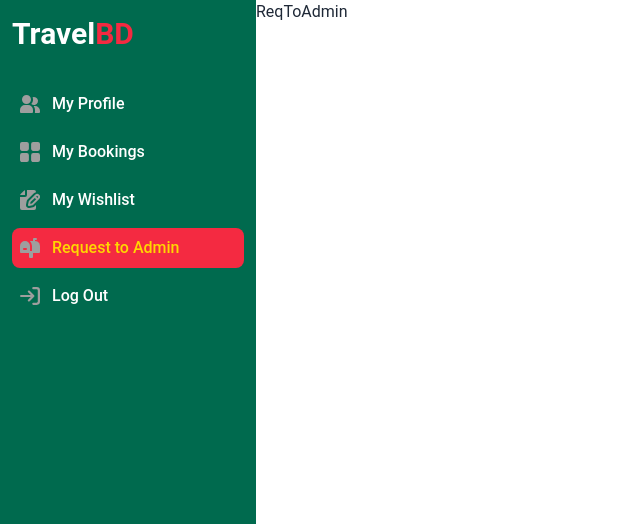
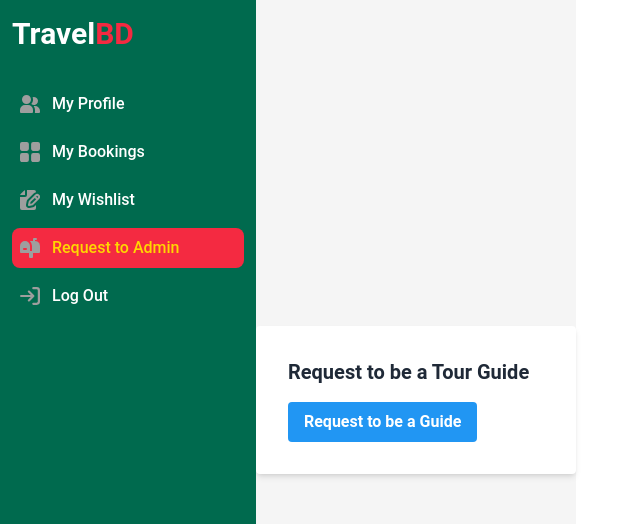
Before and after one commit to Shown246/Travel-BD, a React (Vite) app: page /dashboard/reqToAdmin in a window 1280 px wide. Shown: the top 524 px of the page, without its empty margins (0-640 px from the left). Built offline with nearby package versions, Linux system fonts and the light colour scheme; no server answers; sample sign-in values are in the browser's storage.

Commit message:
Modified Booking Page: Added Cancel and Pay Button

```diff
--- a/src/Components/BookTour.jsx
+++ b/src/Components/BookTour.jsx
@@ -30,6 +30,8 @@ const BookTour = () => {
               <th>Date</th>
               <th>Price</th>
               <th>Status</th>
+              <th></th>
+              <th></th>
             </tr>
           </thead>
           <tbody>
@@ -41,7 +43,23 @@ const BookTour = () => {
                 <td>{booking.guideName}</td>
                 <td>{booking.startDate.slice(0,10)}</td>
                 <td>{booking.price}</td>
-                <td></td>
+                <td>{booking.status}</td>
+                <td>
+                  <button
+                    className="bg-flamingo disabled:bg-gray-400 disabled:cursor-not-allowed hover:bg-red-100 hover:text-flamingo text-white font-medium py-1 px-2 rounded"
+                    disabled = {((booking.status === "In Review")&&(booking.status === "Rejected")) ? true : false}
+                  >
+                    Cancel
+                  </button>
+                </td>
+                <td>
+                  <button
+                    className="bg-genoa disabled:bg-gray-400 disabled:cursor-not-allowed hover:bg-light-green-400 text-white font-medium py-1 px-2 rounded"
+                    disabled = {booking.status === "Accepted" ? false : true}
+                  >
+                    Pay Now
+                  </button>
+                  </td>
               </tr>
             ))}
           </tbody>
--- a/src/Components/PackageDetail.jsx
+++ b/src/Components/PackageDetail.jsx
@@ -47,28 +47,43 @@ const PackageDetail = () => {
   const items = packageData.tour_plan;
   const [startDate, setStartDate] = useState(new Date());
   const [selectGuide, setSelectGuide] = useState("");
+
   const handleRole = (event) => {
     setSelectGuide(event.target.value);
   };
 
   const handleBooking = (e) => {
     e.preventDefault();
-    console.log("Submitted");
+    axios
+      .get(`http://localhost:5000/guide/${selectGuide}`)
+      .then((res) => {
+        const guideName = res.data.name;
+        const guideEmail = res.data.email;
         const bookingData = {
           touristName: user.displayName,
           touristEmail: user.email,
           packageName: packageData.title,
           price: packageData.price,
-      guideName: selectGuide,
+          guideName: guideName,
+          guideEmail: guideEmail,
+          status: "In Review",
           startDate: startDate,
         };
         axios
-      .post("http://localhost:5000/bookings", bookingData, { withCredentials: true })
+          .post("http://localhost:5000/bookings", bookingData, {
+            withCredentials: true,
+          })
           .then(() => {
             toast.success("Booking Successful");
           })
           .catch((err) => {
             console.log(err);
+            toast.error("Booking Failed");
+          });
+      })
+      .catch((err) => {
+        console.log(err);
+        toast.error("Failed to get guide details");
       });
   };
 
@@ -113,7 +128,9 @@ const PackageDetail = () => {
           />
           <div>
             <FormControl sx={{ m: 1, minWidth: 150 }} size="small">
-                  <InputLabel id="demo-select-small-label">Select a Guide</InputLabel>
+              <InputLabel id="demo-select-small-label">
+                Select a Guide
+              </InputLabel>
               <Select
                 labelId="demo-select-small-label"
                 id="demo-select-small"
@@ -123,14 +140,17 @@ const PackageDetail = () => {
                 onChange={handleRole}
               >
                 {guideData.map((guide, index) => (
-                      <MenuItem key={index} value={guide.name}>
+                  <MenuItem key={index} value={guide._id}>
                     {guide.name}
                   </MenuItem>
                 ))}
               </Select>
             </FormControl>
           </div>
-          <button type="submit" className="bg-genoa text-white hover:bg-flamingo  p-2 rounded-md mt-4">
+          <button
+            type="submit"
+            className="bg-genoa text-white hover:bg-flamingo  p-2 rounded-md mt-4"
+          >
             Book Now
           </button>
         </form>
--- a/src/Components/ReqToAdmin.jsx
+++ b/src/Components/ReqToAdmin.jsx
@@ -1,8 +1,39 @@
-
+import { useState } from "react";
+// import axios from "axios";
 
 const ReqToAdmin = () => {
+  const [requested, setRequested] = useState(false);
+
+  const handleRequest = () => {
+    // Assume the user's email is available in the context or props
+        setRequested(true);
+
+    // axios.post("http://localhost:5000/requestGuide", { email: userEmail })
+    //   .then((response) => {
+    //     console.log(response.data);
+    //   })
+    //   .catch((error) => {
+    //     console.error("There was an error making the request:", error);
+    //   });
+  };
   return (
-    <div>ReqToAdmin</div>
+    <div>
+      <div className="flex flex-col items-center justify-center min-h-screen bg-gray-100">
+      <div className="bg-white p-8 rounded shadow-md w-80">
+        <h1 className="text-xl font-bold mb-4">Request to be a Tour Guide</h1>
+        {requested ? (
+          <p className="text-green-500">Request Sent!</p>
+        ) : (
+          <button
+            onClick={handleRequest}
+            className="bg-blue-500 hover:bg-blue-700 text-white font-bold py-2 px-4 rounded"
+          >
+            Request to be a Guide
+          </button>
+        )}
+      </div>
+    </div>
+    </div>
   )
 }
 
--- a/src/Components/TouristSide.jsx
+++ b/src/Components/TouristSide.jsx
@@ -3,7 +3,6 @@ import { useContext } from "react";
 import { AuthContext } from "../AuthContextProvider";
 
 const TouristSide = () => {
-  console.log("It renders TouristSide");
   const navigate = useNavigate();
   const { user, LogOutUser } = useContext(AuthContext);
   const activeStyle =
```
Lines whose indentation alone changed are shown as unchanged.
